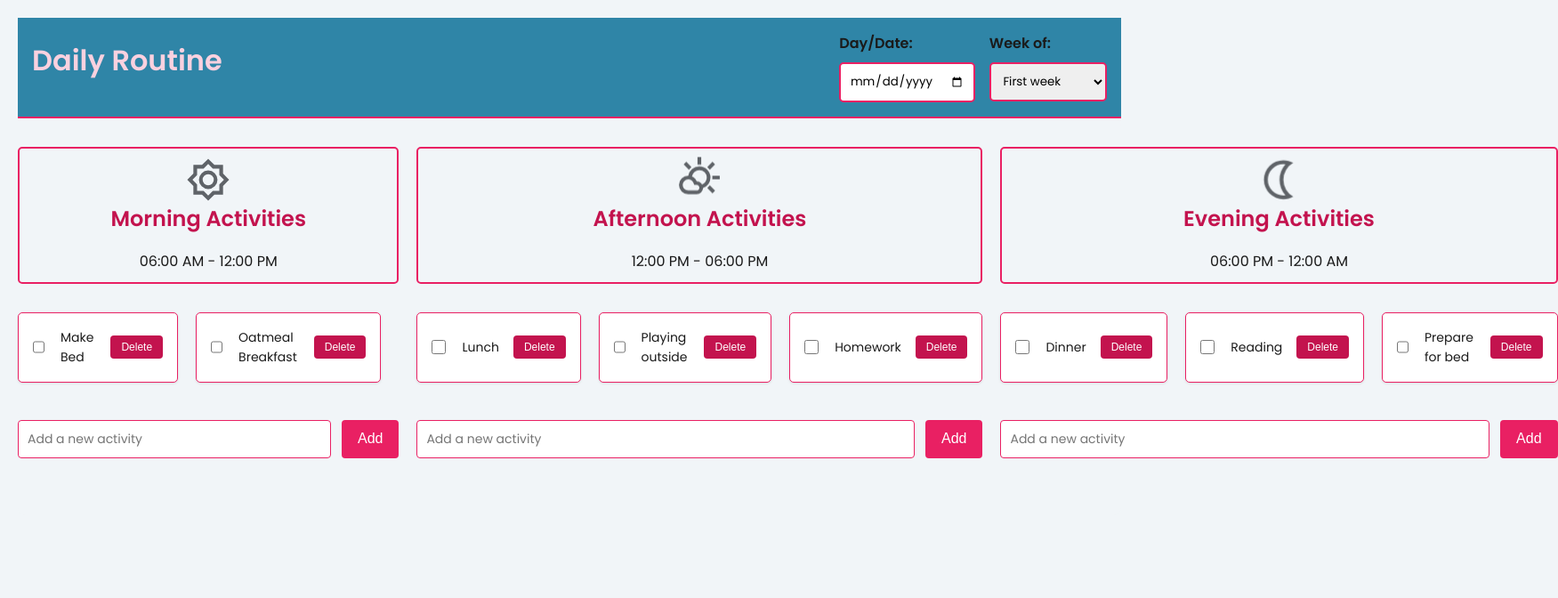
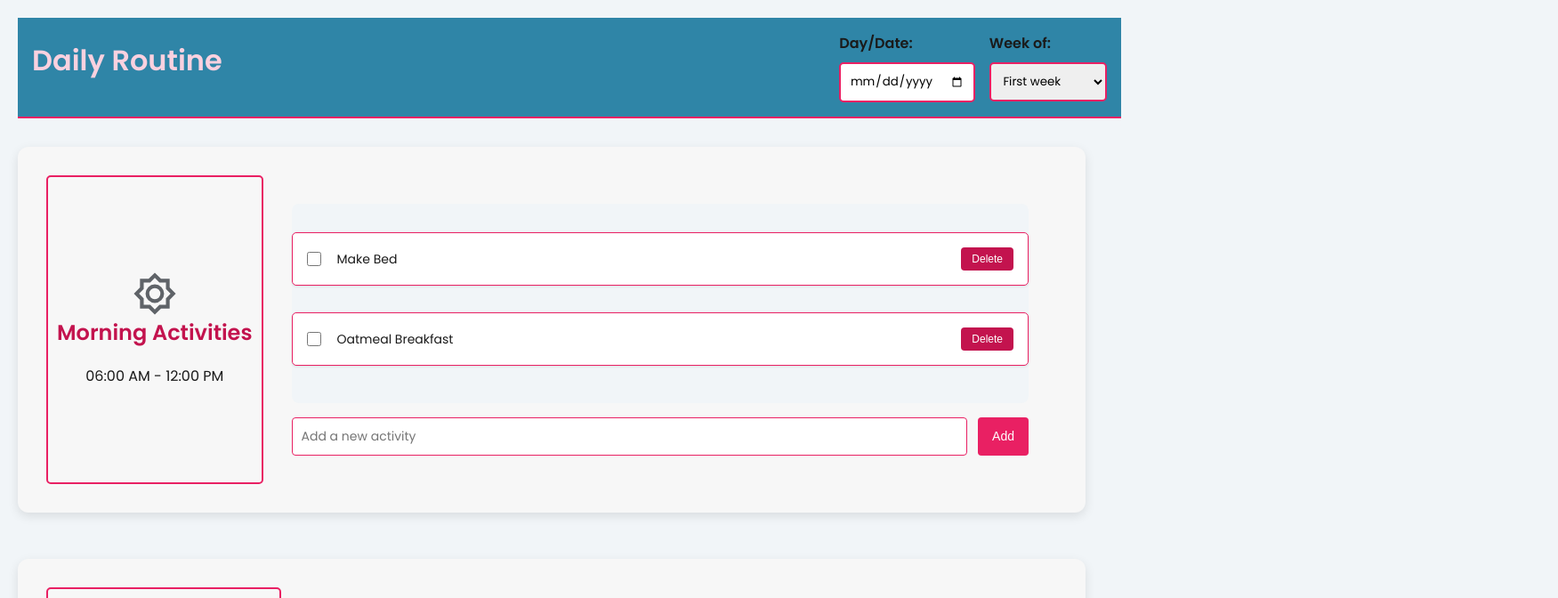
Before and after one commit to Doileo/kids-schedule-organizer, a React (Create React App) app: page / in a window 1280 px wide. Shown: the top 672 px of the page at 89% size, 1751 px wide, since content can reach past the window. Built offline with nearby package versions, Linux system fonts and the light colour scheme.

Commit message:
feat: Added tablet styles for layout (WIP)

```diff
--- a/src/components/ActivityList/ActivityList.css
+++ b/src/components/ActivityList/ActivityList.css
@@ -252,31 +252,47 @@
 }
 
 /* Larger Screen Responsive Styling */
+/* Tablet/Desktop layout */
 @media (min-width: 768px) {
-  .morning-section {
-    padding: 24px;
+  .activity-list {
+    display: flex;
+    flex-direction: column;
+    justify-content: center;
   }
 
-  .morning-header h2 {
-    font-size: 24px;
+  .routine-section {
+    display: flex;
+    flex-direction: row; /* Align header and activity-container horizontally */
+    max-width: 1200px; /* Optional max-width */
+    padding: 2rem;
+    justify-content: space-between;
+    background-color: #f7f7f7;
+    box-shadow: 0 4px 12px rgba(0, 0, 0, 0.1);
+    border-radius: 12px;
   }
 
-  .activity-item {
-    justify-content: space-between;
+  /* Header on the left */
+  .routinen-header {
+    flex: 1;
+    font-size: 2rem;
+    padding-right: 2rem; /* Add space between the header and activities */
   }
 
-  .activity-list {
-    grid-template-columns: repeat(2, 1fr);
+  /* Activity Container on the right */
+  .activity-container {
+    flex: 2;
+    display: flex;
+    flex-direction: column;
+    padding: 2rem;
   }
 
-  .new-activity button {
-    font-size: 1rem;
-    padding: 10px 18px;
+  /* Activity List */
+  .activity-list {
+    margin-bottom: 1rem;
+  }
+
+  /* Next Activity */
+  .new-activity {
+    font-size: 1.2rem;
   }
 }
-
-@media (min-width: 1024px) {
-  .activity-list {
-    grid-template-columns: repeat(3, 1fr);
-  }
-}
--- a/src/components/ActivityList/AfternoonSection.js
+++ b/src/components/ActivityList/AfternoonSection.js
@@ -47,11 +47,14 @@ const AfternoonSection = () => {
         <p className="afternoon-hours">12:00 PM - 06:00 PM</p>
       </div>
 
+      <div className="activity-container">
         <ul className="activity-list">
           {activities.map((activity) => (
             <li
               key={activity.id}
-            className={`activity-item ${activity.completed ? "completed" : ""}`}
+              className={`activity-item ${
+                activity.completed ? "completed" : ""
+              }`}
             >
               <label>
                 <input
@@ -85,6 +88,7 @@ const AfternoonSection = () => {
             Add
           </button>
         </div>
+      </div>
     </section>
   );
 };
--- a/src/components/ActivityList/EveningSection.js
+++ b/src/components/ActivityList/EveningSection.js
@@ -43,11 +43,14 @@ const EveningSection = () => {
         <p className="evening-hours">06:00 PM - 12:00 AM</p>
       </div>
 
+      <div className="activity-container">
         <ul className="activity-list">
           {activities.map((activity) => (
             <li
               key={activity.id}
-            className={`activity-item ${activity.completed ? "completed" : ""}`}
+              className={`activity-item ${
+                activity.completed ? "completed" : ""
+              }`}
             >
               <label>
                 <input
@@ -81,6 +84,7 @@ const EveningSection = () => {
             Add
           </button>
         </div>
+      </div>
     </section>
   );
 };
--- a/src/components/ActivityList/MorningSection.js
+++ b/src/components/ActivityList/MorningSection.js
@@ -54,11 +54,14 @@ const MorningSection = () => {
         <p className="morning-hours">06:00 AM - 12:00 PM</p>
       </div>
 
+      <div className="activity-container">
         <ul className="activity-list">
           {activities.map((activity) => (
             <li
               key={activity.id}
-            className={`activity-item ${activity.completed ? "completed" : ""}`}
+              className={`activity-item ${
+                activity.completed ? "completed" : ""
+              }`}
             >
               <label>
                 <input
@@ -92,6 +95,7 @@ const MorningSection = () => {
             Add
           </button>
         </div>
+      </div>
     </section>
   );
 };
```
Lines whose indentation alone changed are shown as unchanged.
